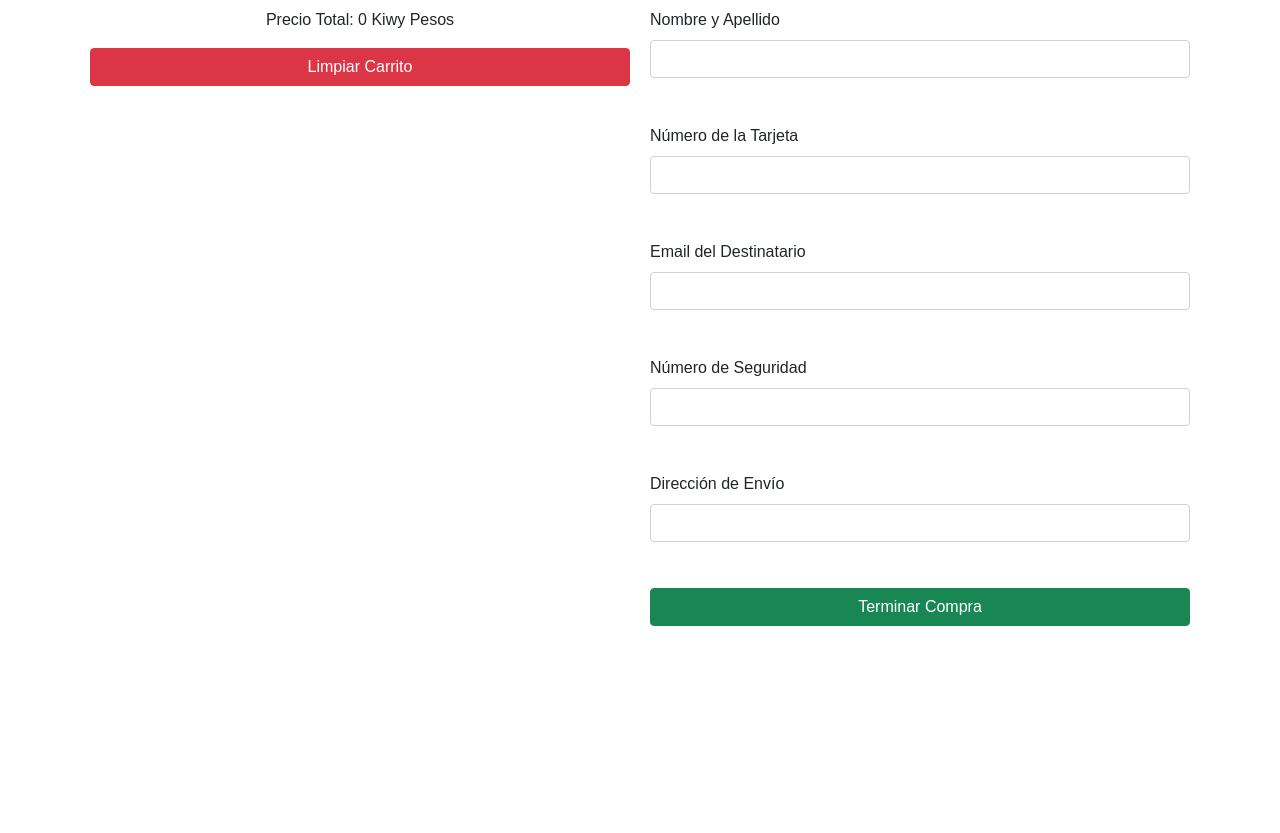
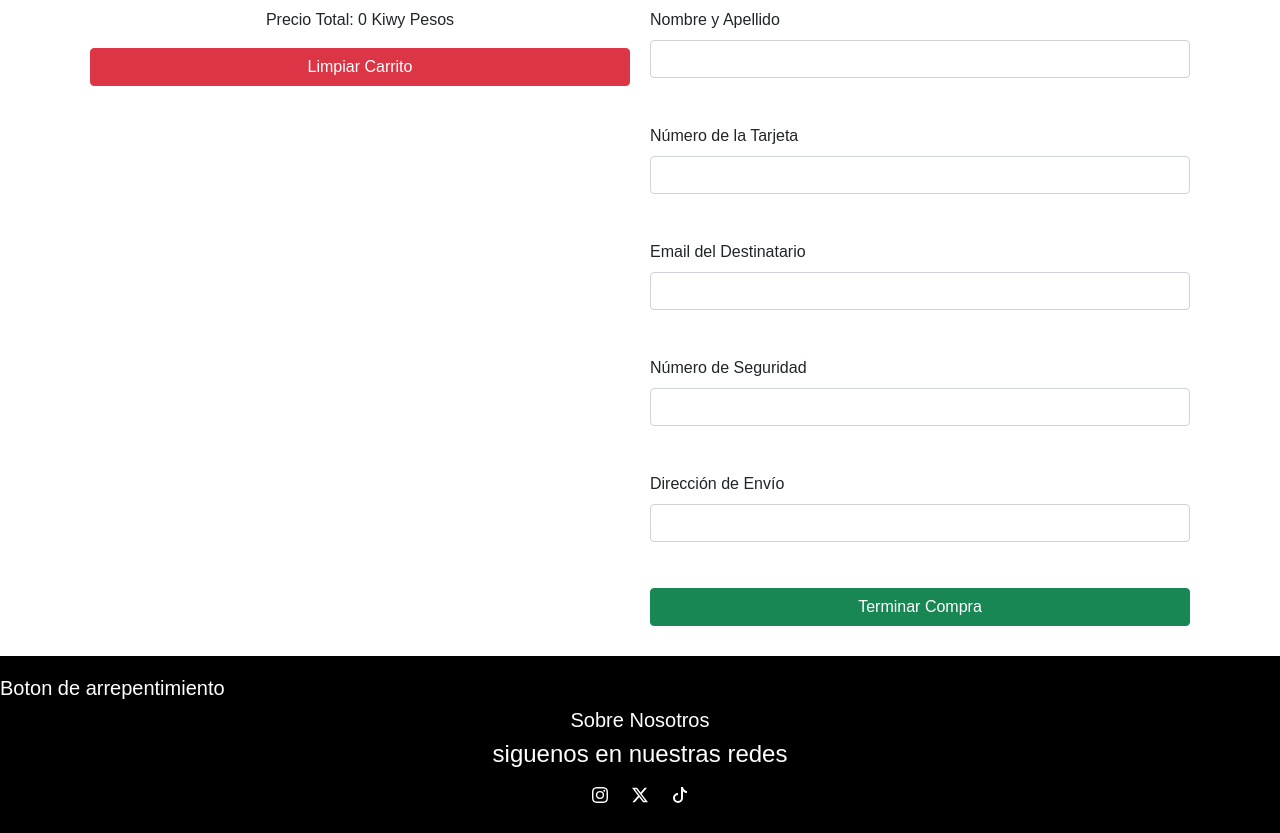
Before and after one commit to kiwy36/CaC, a plain HTML site: page carritoFunciones/carrito.html in a window 1280 px wide. Shown: the part 124-957 px from the top of the page. Before the commit the page ends 800 px from the top, so only its background shows below. Drawn offline with nearby package versions, Linux system fonts and the light colour scheme.

Commit message:
cambios estéticos y footer

```diff
--- a/carritoFunciones/carrito.css
+++ b/carritoFunciones/carrito.css
@@ -63,7 +63,7 @@ input, button {
     width: 100%;
     padding: 10px;
     margin-bottom: 10px;
-    border: 1px solid #ccc;
+    border: 1px solid #535353;
     border-radius: 5px;
 }
 
@@ -82,6 +82,27 @@ button:hover {
     color: red;
 }
 
+footer {
+    background-color: black;
+    color: white;
+    text-align: center;
+    padding: 20px 0;
+    bottom: 0;
+    left: 0;
+    width: 100%;
+}
+
+.icons-redes {
+    margin: 10px;
+}
+
+.btnArrepentimiento {
+    text-decoration: none;
+    text-align: left;
+    color:white;
+    /*font-size: 10px;*/
+}
+
 /* Responsividad */
 @media (max-width: 768px) {
     .container {
--- a/carritoFunciones/carrito.html
+++ b/carritoFunciones/carrito.html
@@ -82,6 +82,22 @@
             <div id="form-messages"></div>
         </div>
     </div>
+    <footer>
+        <a class="btnArrepentimiento"><h5>Boton de arrepentimiento</h5></a>
+        <a><h5 class="abtus">Sobre Nosotros</h5></a>
+        <h4>siguenos en nuestras redes</h4>
+        <a><svg class="icons-redes" xmlns="http://www.w3.org/2000/svg" width="16" height="16" fill="currentColor" class="bi bi-instagram" viewBox="0 0 16 16">
+            <path d="M8 0C5.829 0 5.556.01 4.703.048 3.85.088 3.269.222 2.76.42a3.9 3.9 0 0 0-1.417.923A3.9 3.9 0 0 0 .42 2.76C.222 3.268.087 3.85.048 4.7.01 5.555 0 5.827 0 8.001c0 2.172.01 2.444.048 3.297.04.852.174 1.433.372 1.942.205.526.478.972.923 1.417.444.445.89.719 1.416.923.51.198 1.09.333 1.942.372C5.555 15.99 5.827 16 8 16s2.444-.01 3.298-.048c.851-.04 1.434-.174 1.943-.372a3.9 3.9 0 0 0 1.416-.923c.445-.445.718-.891.923-1.417.197-.509.332-1.09.372-1.942C15.99 10.445 16 10.173 16 8s-.01-2.445-.048-3.299c-.04-.851-.175-1.433-.372-1.941a3.9 3.9 0 0 0-.923-1.417A3.9 3.9 0 0 0 13.24.42c-.51-.198-1.092-.333-1.943-.372C10.443.01 10.172 0 7.998 0zm-.717 1.442h.718c2.136 0 2.389.007 3.232.046.78.035 1.204.166 1.486.275.373.145.64.319.92.599s.453.546.598.92c.11.281.24.705.275 1.485.039.843.047 1.096.047 3.231s-.008 2.389-.047 3.232c-.035.78-.166 1.203-.275 1.485a2.5 2.5 0 0 1-.599.919c-.28.28-.546.453-.92.598-.28.11-.704.24-1.485.276-.843.038-1.096.047-3.232.047s-2.39-.009-3.233-.047c-.78-.036-1.203-.166-1.485-.276a2.5 2.5 0 0 1-.92-.598 2.5 2.5 0 0 1-.6-.92c-.109-.281-.24-.705-.275-1.485-.038-.843-.046-1.096-.046-3.233s.008-2.388.046-3.231c.036-.78.166-1.204.276-1.486.145-.373.319-.64.599-.92s.546-.453.92-.598c.282-.11.705-.24 1.485-.276.738-.034 1.024-.044 2.515-.045zm4.988 1.328a.96.96 0 1 0 0 1.92.96.96 0 0 0 0-1.92m-4.27 1.122a4.109 4.109 0 1 0 0 8.217 4.109 4.109 0 0 0 0-8.217m0 1.441a2.667 2.667 0 1 1 0 5.334 2.667 2.667 0 0 1 0-5.334"/>
+          </svg></a>
+          <a>
+          <svg class="icons-redes" xmlns="http://www.w3.org/2000/svg" width="16" height="16" fill="currentColor" class="bi bi-twitter-x" viewBox="0 0 16 16">
+            <path d="M12.6.75h2.454l-5.36 6.142L16 15.25h-4.937l-3.867-5.07-4.425 5.07H.316l5.733-6.57L0 .75h5.063l3.495 4.633L12.601.75Zm-.86 13.028h1.36L4.323 2.145H2.865z"/>
+          </svg></a>
+          <a>
+          <svg class="icons-redes" xmlns="http://www.w3.org/2000/svg" width="16" height="16" fill="currentColor" class="bi bi-tiktok" viewBox="0 0 16 16">
+            <path d="M9 0h1.98c.144.715.54 1.617 1.235 2.512C12.895 3.389 13.797 4 15 4v2c-1.753 0-3.07-.814-4-1.829V11a5 5 0 1 1-5-5v2a3 3 0 1 0 3 3z"/>
+          </svg></a>
+    </footer>
     <script src="https://cdn.jsdelivr.net/npm/@popperjs/core@2.9.2/dist/umd/popper.min.js" integrity="sha384-IQsoLXl5PILFhosVNubq5LC7Qb9DXgDA9i+tQ8Zj3iwWAwPtgFTxbJ8NT4GN1R8p" crossorigin="anonymous"></script>
     <script src="https://cdn.jsdelivr.net/npm/bootstrap@5.0.2/dist/js/bootstrap.min.js" integrity="sha384-cVKIPhGWiC2Al4u+LWgxfKTRIcfu0JTxR+EQDz/bgldoEyl4H0zUF0QKbrJ0EcQF" crossorigin="anonymous"></script>
     <script src="./carrito.js"></script>
--- a/index.css
+++ b/index.css
@@ -4,6 +4,8 @@ body {
     padding: 0;
 }
 .titlePage{
+    background-color: #1a1818;
+    color: beige;
     text-align: center;
     font-size: 5rem;
     padding: 20px 0;
@@ -47,3 +49,7 @@ footer {
     left: 0;
     width: 100%;
 }
+
+.icons-redes {
+    margin: 10px;
+}
```
Also changed, not shown: index.html (+17 -2 lines).
